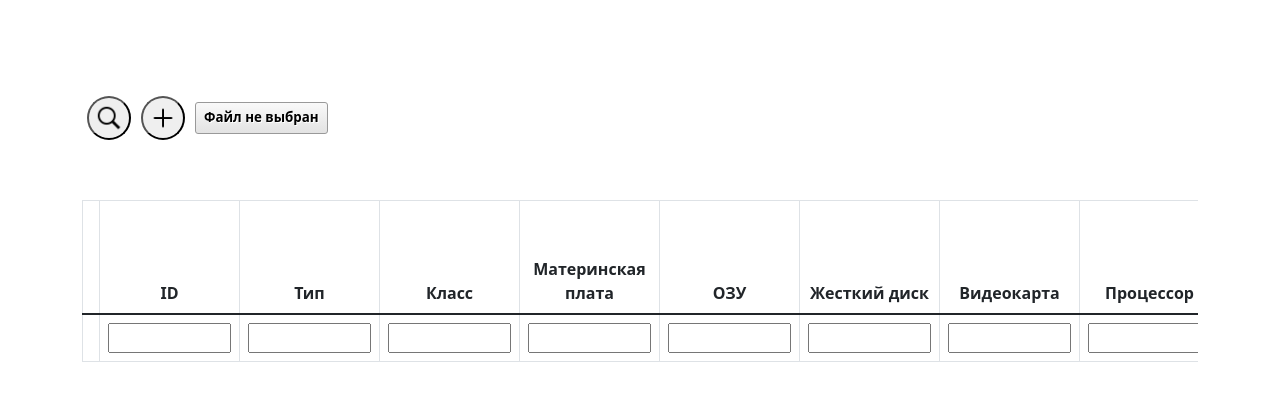
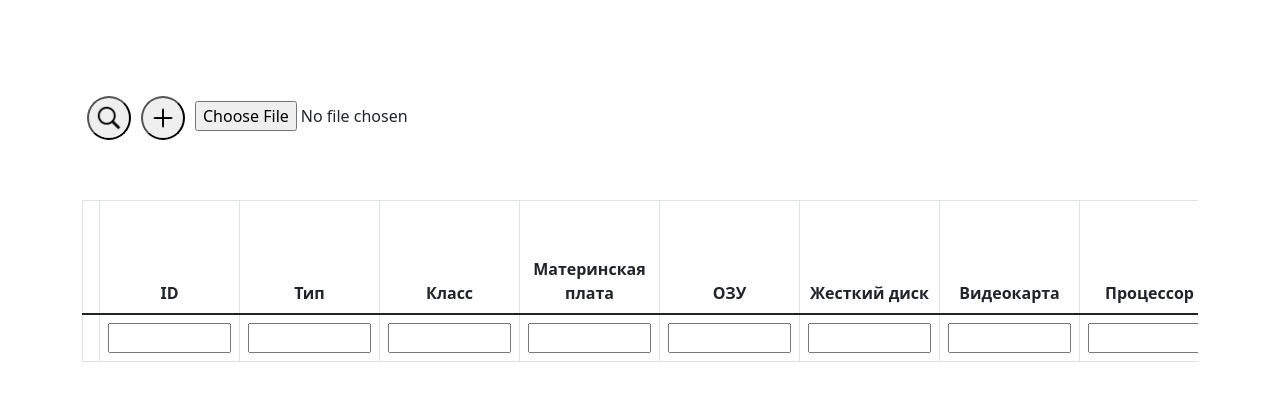
Before and after one commit to escaleksey/CyberSchool2, a Flask app: page /pc in a window 1280 px wide. Shown: the part 76-477 px from the top of the page. Run offline with Flask 2, Linux system fonts and the light colour scheme; the visitor is signed in with stand-in values (Sample User, id 1); data that the repository does not hold is empty; some libraries are stand-ins or nearby versions.

Commit message:
change styles

```diff
--- a/static/css/styles.css
+++ b/static/css/styles.css
@@ -133,7 +133,7 @@ thead {
     display: none;
 }
 
-.custom-file-input {
+/* .custom-file-input {
   color: transparent;
 }
 .custom-file-input::-webkit-file-upload-button {
@@ -164,4 +164,4 @@ thead {
 }
 .custom-file-input:active::before {
   background: -webkit-linear-gradient(top, #e3e3e3, #f9f9f9);
-}
+} */
--- /dev/null
+++ b/static/js/check_file.js
@@ -0,0 +1,5 @@
+function check_file() {
+    var input = document.getElementById('file_button');
+    var value1 = input.value;
+
+}
--- a/templates/tables.html
+++ b/templates/tables.html
@@ -26,7 +26,7 @@
 
 
             <div class="add_button">
-                <input  type="file" accept="text/csv" class="custom-file-input">
+                <input  type="file" onchange="check_file()" accept="text/csv" class="custom-file-input" id="file_button">
             </div>
 
 
@@ -70,5 +70,5 @@
     </div>
     </div>
 </main>
-
+<script src="../static/js/check_file.js"></script>
 {% endblock %}
```
Also changed, not shown: static/db/database.db.
